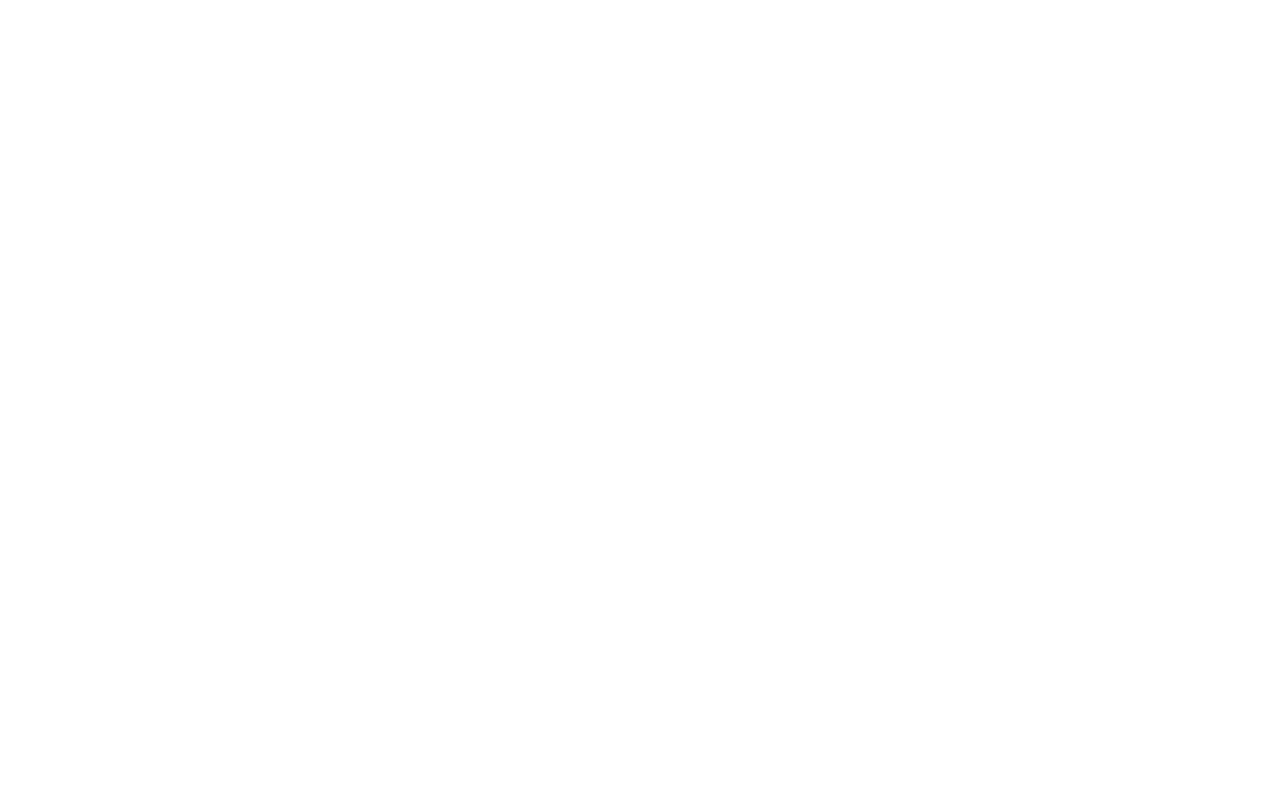
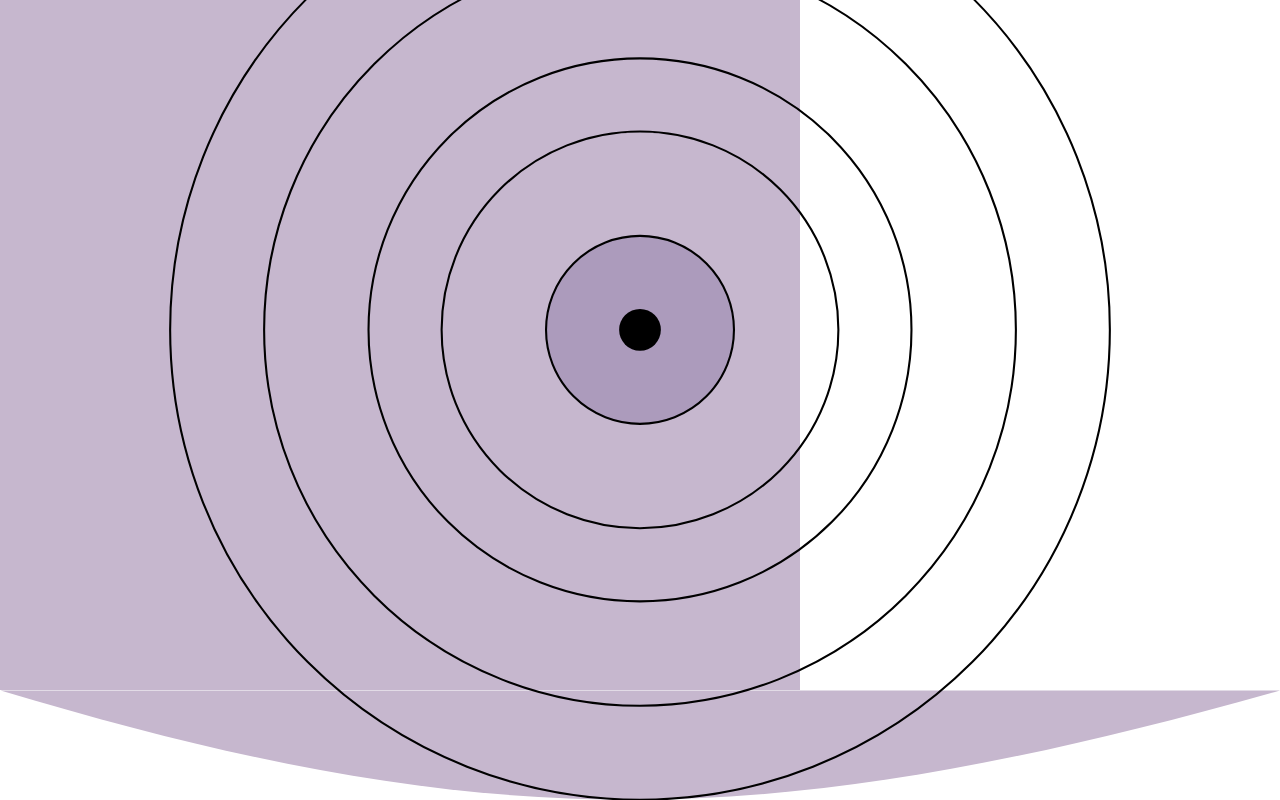
Before and after one commit to DaviCalebe/portfolio, a React (Vite) app in the folder app/: page / in a window 1280 px wide. Shown: the part 884-1684 px from the top of the page. Before the commit the page ends 800 px from the top, so only its background shows below. Built offline with nearby package versions, Linux system fonts and the light colour scheme.

Commit message:
feat: about section and cv buttons' action

```diff
--- a/app/src/App.css
+++ b/app/src/App.css
@@ -70,9 +70,40 @@
     height: 45px;
     border: 1px solid var(--primary-color);
     border-radius: 10px;
+    cursor: pointer;
 }
 
 .cv-buttons button img{
     width: 30px;
     height: 30px;
 }
+
+.about img{
+    display: block;
+    width: 100vw;
+    border: none;
+}
+
+.about{
+    position: relative;
+}
+
+.reversed-element{
+    transform: rotate(180deg);
+}
+
+.about-content{
+    position: relative;
+    background-color: #C6B7CE;
+    width: 100vh;
+    min-height: 45rem;
+    height: auto;
+}
+
+.target-svg {
+    position: absolute;
+    top: 0%;
+    z-index: 2;
+    width: 100%;
+    height: 100%;
+  }
--- a/app/src/App.tsx
+++ b/app/src/App.tsx
@@ -2,6 +2,7 @@
 import { ToggleNav } from './components/toggle-nav';
 import brazilflag from './assets/brazil-flag.svg'
 import usaflag from './assets/usa-flag.svg'
+import element from './assets/element.svg'
 
 function App() {
 
@@ -14,8 +15,8 @@
           <p className='occupation'>dev full-stack</p>
 
           <div className="cv-buttons">
-            <button> <img src={brazilflag} alt="" /> CV</button>
-            <button><img src={usaflag} alt="" /> CV</button>
+            <button onClick={() => window.location.href = "https://drive.google.com/uc?export=download&id=18FH_bWyRGCCaerdntXZsPgoWZsE0reJZ"}> <img src={brazilflag} alt="brazil-flag" /> CV</button>
+            <button onClick={() => window.location.href = "https://drive.google.com/uc?export=download&id=1_2R6twVKEHGEQ2Yp_zBaXo0XMPyIakZL"}><img src={usaflag} alt="usa-flag" /> CV</button>
           </div>
         </div>
 
@@ -24,6 +25,23 @@
           <div className="circle-img"></div>
         </div>
       </div>
+
+      <section className="about">
+        <img src={element} alt="figma-element" />
+          <svg viewBox="0 0 900 900" className="target-svg">
+            <circle cx="450" cy="450" r="450" stroke="black" strokeWidth="2" fill="none" />
+            <circle cx="450" cy="450" r="360" stroke="black" strokeWidth="2" fill="none" />
+            <circle cx="450" cy="450" r="260" stroke="black" strokeWidth="2" fill="none" />
+            <circle cx="450" cy="450" r="190" stroke="black" strokeWidth="2" fill="none" />
+            <circle cx="450" cy="450" r="90" stroke="black" strokeWidth="2" fill="#AC9BBC" />
+            <circle cx="450" cy="450" r="20" fill="black" />
+          </svg>
+        <div className="about-content">
+        </div>
+        <img src={element} className='reversed-element' alt="figma-element" />
+      </section>
+
+
     </main>
   )
 }
--- a/app/src/index.css
+++ b/app/src/index.css
@@ -1,6 +1,8 @@
 *{
   padding: 0;
   margin: 0;
+  box-sizing: border-box;
+
 /*   font-family: gt, -apple-system, BlinkMacSystemFont, "Segoe UI", Roboto, Oxygen, Ubuntu, Cantarell, "Open Sans", "Helvetica Neue", sans-serif;
  */  font-family: 'JetBrains Mono', monospace;
 }
```
Also changed, not shown: app/src/assets/element.svg (added).
